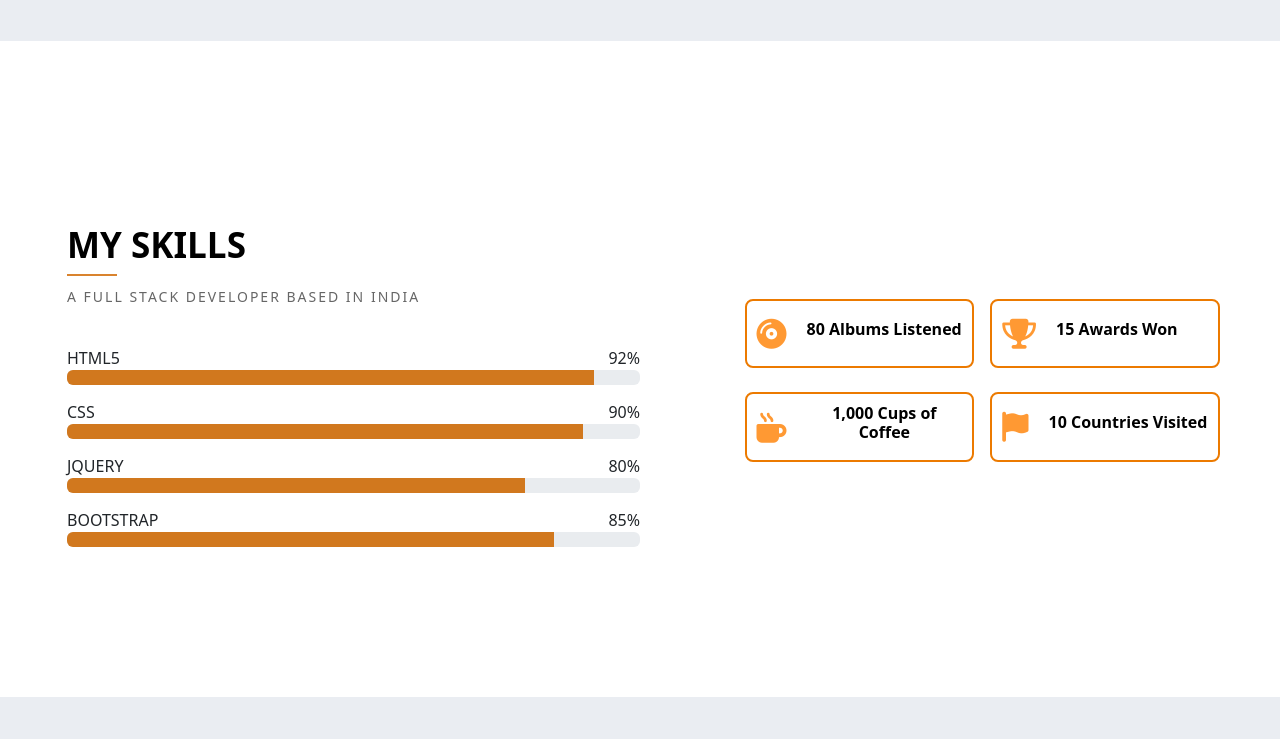
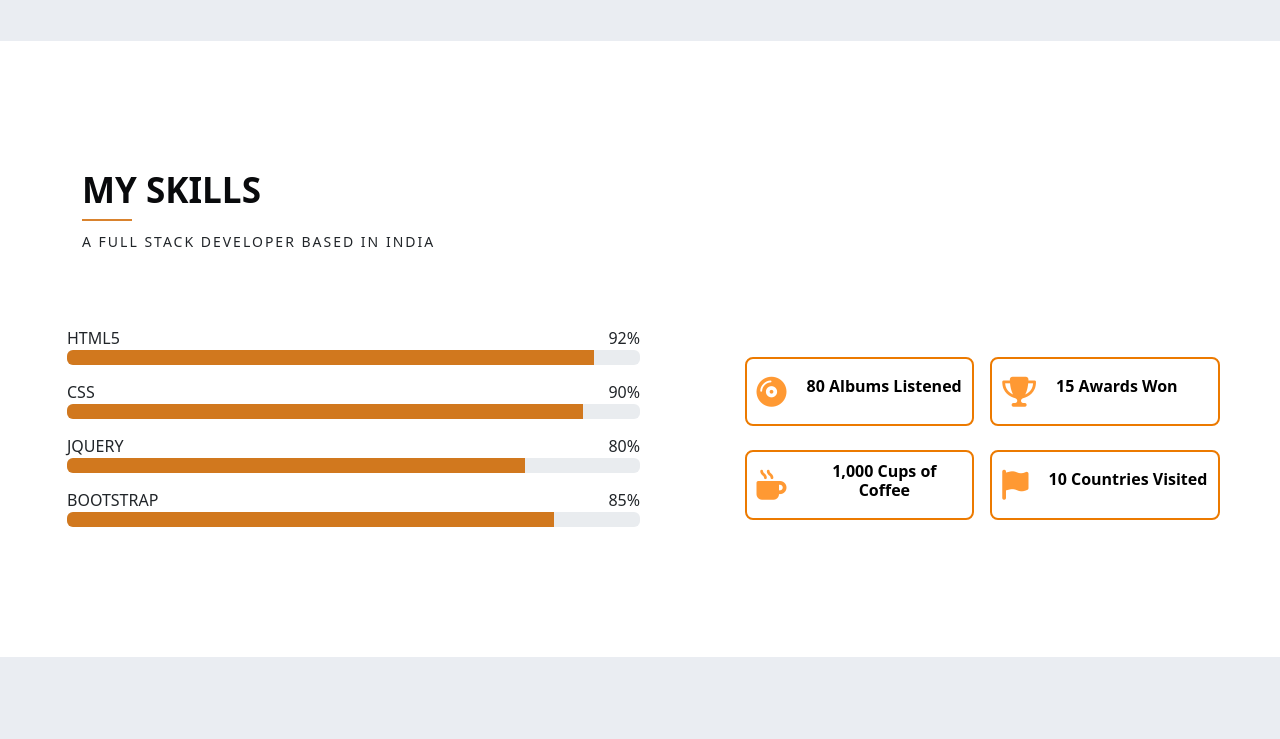
Before and after one commit to darius15095/Portfolio-Darius, a plain HTML site: page index.html in a window 1280 px wide. Shown: the part 1560-2299 px from the top of the page. Drawn offline with nearby package versions, Linux system fonts and the light colour scheme; some packages are replaced by stand-ins of ours; a script that the page names is missing.

Commit message:
minor change

```diff
--- a/assets/css/style.css
+++ b/assets/css/style.css
@@ -276,7 +276,7 @@ f .text-uppercase {
 }
 
 .section-margin {
-    margin: 100px 0;
+    margin: 80px 0;
     background-color: white;
 }
 
--- a/index.html
+++ b/index.html
@@ -142,13 +142,15 @@
 
         <section class="my-skills section-margin">
             <div class="container">
-                <div class="row justify-content-between">
-                    <!-- Skills Section -->
-                    <div class="col-lg-6 skills-section">
-                        <div class="section-title">
+                <div>
+                    <div class="section-title">
                             <h3 class="dark-color text-uppercase mt-5">My Skills</h3>
                             <p class="text-uppercase small pb-4">A Full Stack developer based in India</p>
                         </div>
+                </div>
+                <div class="row justify-content-between ">
+                    <!-- Skills Section -->
+                    <div class="col-lg-6 skills-section ">
                         <!-- Skill 1 -->
                         <div class="m-15px-tb">
                             <div class="d-flex justify-content-between align-items-center">
```
